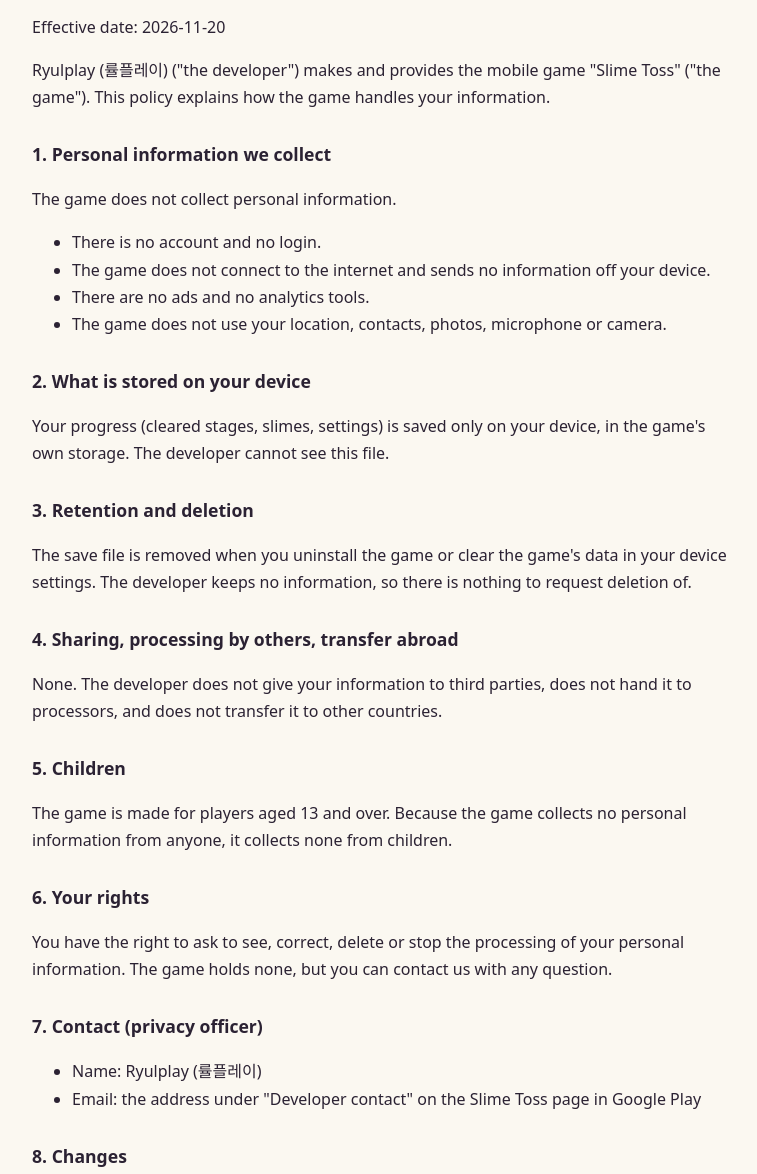
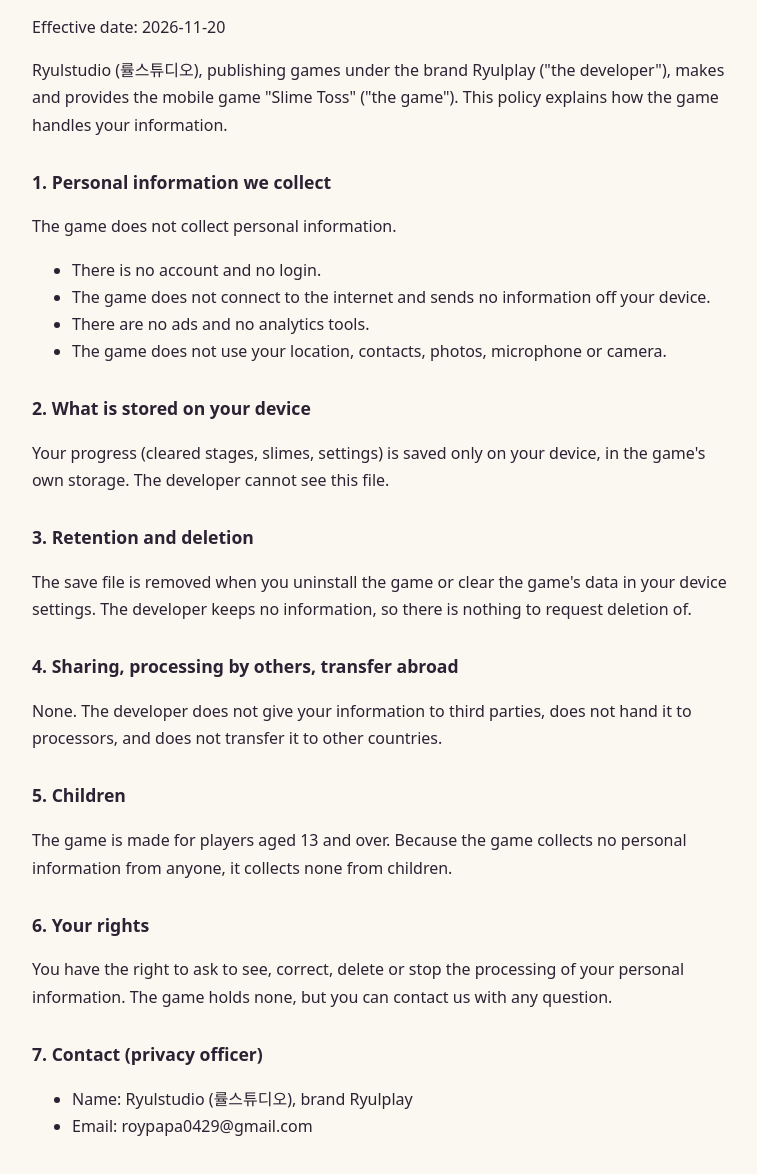
Before and after one commit to ryulplay/ryulplay.github.io, a plain HTML site: page slime-toss-privacy-en.html in a window 1280 px wide. Shown: the part 110-1284 px from the top of the page, without its empty margins (256-1013 px from the left). Drawn offline with Linux system fonts and the light colour scheme.

Commit message:
Contact email and studio name in the privacy pages

```diff
--- a/slime-toss-privacy-en.html
+++ b/slime-toss-privacy-en.html
@@ -12,7 +12,7 @@ a{color:var(--accent)} nav{font-size:.9rem;color:var(--mute)}
 <nav><a href="slime-toss-privacy.html">한국어</a></nav>
 <h1>Slime Toss Privacy Policy</h1>
 <p>Effective date: 2026-11-20</p>
-<p>Ryulplay (률플레이) (&quot;the developer&quot;) makes and provides the mobile game &quot;Slime Toss&quot; (&quot;the game&quot;). This policy explains how the game handles your information.</p>
+<p>Ryulstudio (률스튜디오), publishing games under the brand Ryulplay (&quot;the developer&quot;), makes and provides the mobile game &quot;Slime Toss&quot; (&quot;the game&quot;). This policy explains how the game handles your information.</p>
 <h2>1. Personal information we collect</h2>
 <p>The game does not collect personal information.</p>
 <ul>
@@ -33,8 +33,8 @@ a{color:var(--accent)} nav{font-size:.9rem;color:var(--mute)}
 <p>You have the right to ask to see, correct, delete or stop the processing of your personal information. The game holds none, but you can contact us with any question.</p>
 <h2>7. Contact (privacy officer)</h2>
 <ul>
-<li>Name: Ryulplay (률플레이)</li>
-<li>Email: the address under &quot;Developer contact&quot; on the Slime Toss page in Google Play</li>
+<li>Name: Ryulstudio (률스튜디오), brand Ryulplay</li>
+<li>Email: roypapa0429@gmail.com</li>
 </ul>
 <h2>8. Changes</h2>
 <p>If the game adds features such as ads or purchases that change how information is handled, this page will be updated, with the date, before that version is released.</p>
```
Also changed, not shown: index.html (+1 -1 lines), slime-toss-privacy.html (+3 -3 lines).
